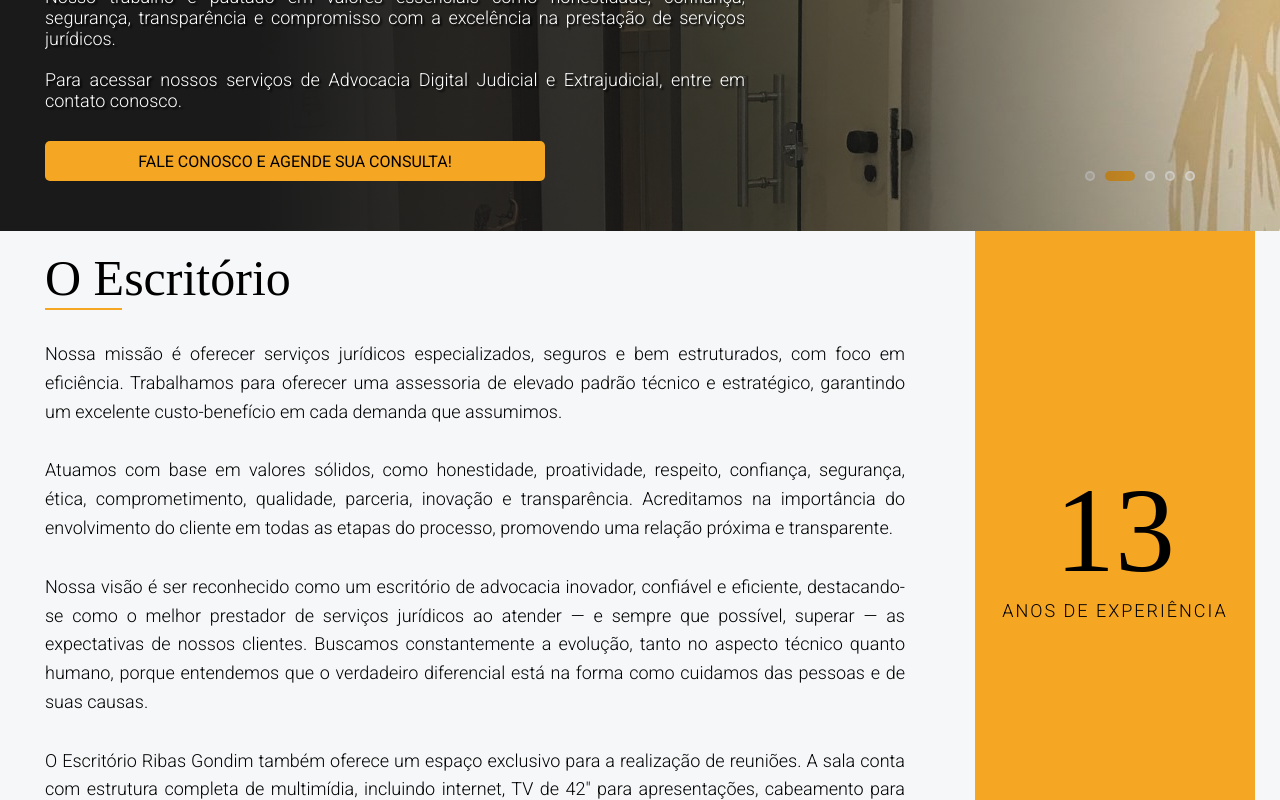
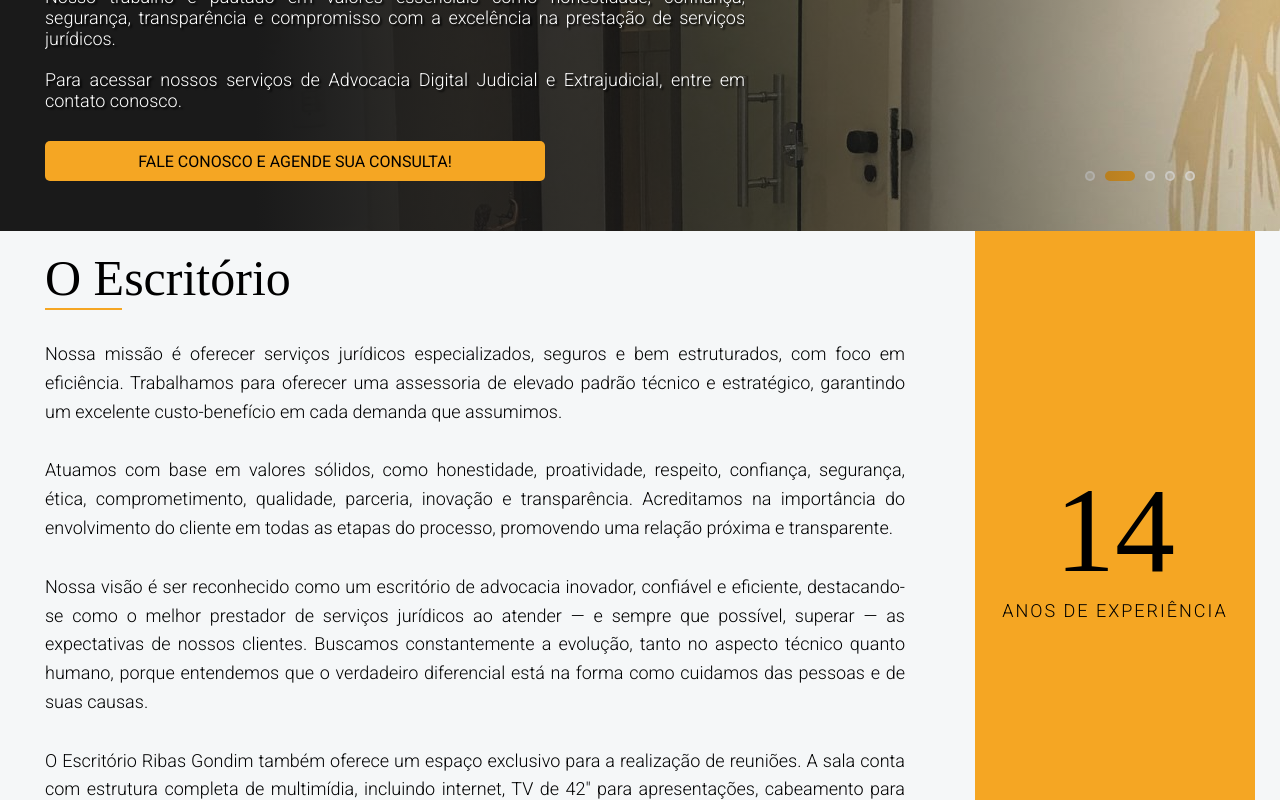
Before and after one commit to devNeiBarbosa/ribas-gondim-advocacia, a React (Vite) app: page / in a window 1280 px wide. Shown: the part 384-1184 px from the top of the page. Built offline with nearby package versions, Linux system fonts and the light colour scheme.

Commit message:
Update 13.0

```diff
--- a/src/components/Contact.jsx
+++ b/src/components/Contact.jsx
@@ -232,12 +232,11 @@ Estes Termos de Uso foram elaborados em conformidade com a legislação brasilei
   `;
 
   const policyContent = `
-POLÍTICA DE PRIVACIDADE DE DADOS PESSOAIS
+POLÍTICA DE PRIVACIDADE DE DADOS PESSOAIS — Solicitamos a leitura completa deste documento.
 
 RIBAS GONDIM ADVOCACIA
 1. INTRODUÇÃO E COMPROMISSO COM A PRIVACIDADE
 O Escritório Ribas Gondim Advocacia reconhece a importância fundamental da proteção de dados pessoais e demonstra seu compromisso integral com o cumprimento da Lei nº 13.709/2018 - Lei Geral de Proteção de Dados Pessoais (LGPD) e demais normas aplicáveis à proteção da privacidade. Esta Política de Privacidade foi desenvolvida para garantir total transparência sobre como coletamos, utilizamos, armazenamos e protegemos os dados pessoais de nossos colaboradores, parceiros, clientes e demais pessoas que se relacionam conosco.
-Solicitamos a leitura completa deste documento. Dúvidas ou solicitações podem ser direcionadas ao nosso Encarregado de Proteção de Dados através do e-mail: contato@ribasgondim.com.br
 
 2. DEFINIÇÕES FUNDAMENTAIS
 2.1 Dados Pessoais: Informações relacionadas a pessoa natural identificada ou identificável, incluindo nome, documentos de identidade, endereço, telefone, e-mail, dados profissionais, entre outros.
--- a/src/components/TheOffice.jsx
+++ b/src/components/TheOffice.jsx
@@ -31,7 +31,7 @@ const TheOffice = () => {
       </div>
 
       <div className="experiencia-rigth">
-        <h2 className="experiencia">13</h2>
+        <h2 className="experiencia">14</h2>
         <p className="experiencia-text">ANOS DE EXPERIÊNCIA</p>
       </div>
     </section>
```
